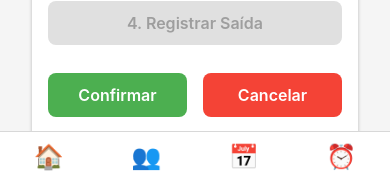
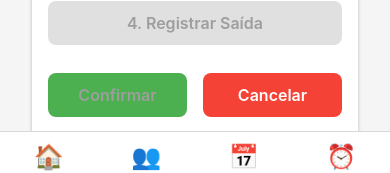
Before and after one commit to LaurianoCarlos/controle-ponto-agenda, a React Native app: screen /PontoStack in a window 390 px wide. Shown: the part 664-837 px from the top of the page. Built offline with nearby package versions, Linux system fonts and the light colour scheme.

Commit message:
feat - Confirmação de ponto

```diff
--- a/src/screens/PontoScreen.tsx
+++ b/src/screens/PontoScreen.tsx
@@ -77,6 +77,8 @@ export const PontoScreen: React.FC = () => {
 
   const confirmarRegistroModal = () => {
     setModalVisible(false);
+    if (!horarioRegistro) return;
+
     switch (tipoRegistro) {
       case 'entrada':
         setRegistroTemporario(prev => ({
@@ -184,6 +186,15 @@ export const PontoScreen: React.FC = () => {
     Alert.alert('Sucesso', 'Registro de ponto salvo com sucesso!');
   };
 
+  const todosCamposPreenchidos = () => {
+    return (
+      registroTemporario.entrada &&
+      registroTemporario.entradaAlmoco &&
+      registroTemporario.saidaAlmoco &&
+      registroTemporario.saida
+    );
+  };
+
   return (
     <ScrollView style={styles.container} contentContainerStyle={styles.contentContainer}>
       <Card>
@@ -285,6 +296,7 @@ export const PontoScreen: React.FC = () => {
             <Button
               title="Confirmar"
               onPress={confirmarRegistro}
+              disabled={!todosCamposPreenchidos()}
               style={{ ...styles.button, ...styles.confirmButton }}
             />
             <Button
```
